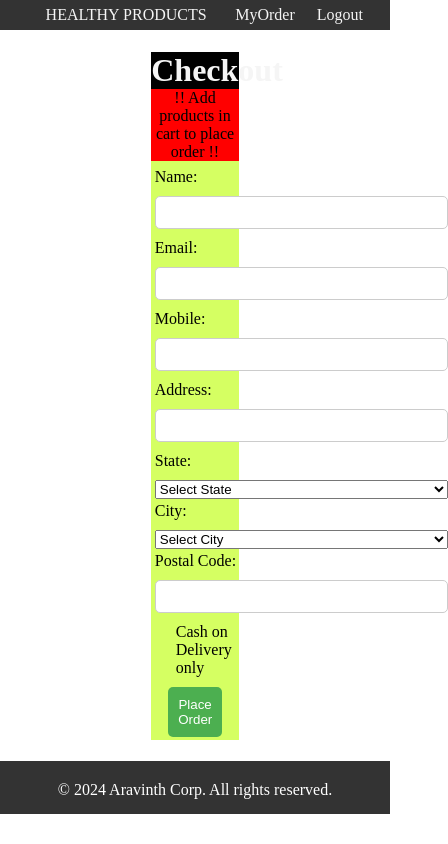
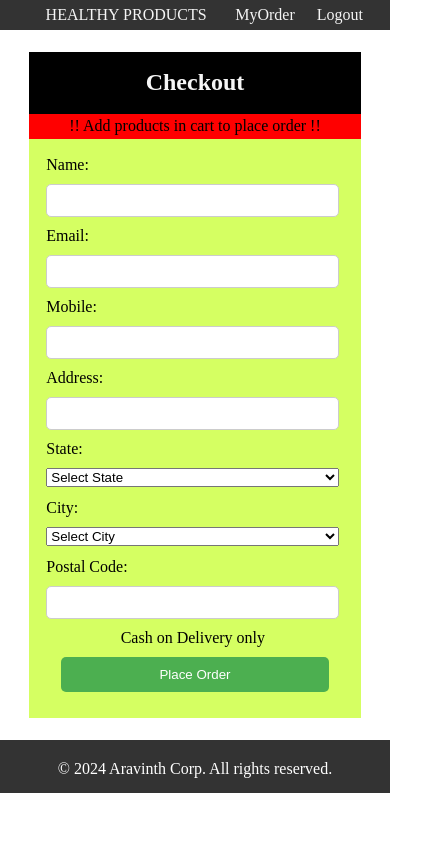
Before and after one commit to AravinthS75/Heathy-Products, a React (Create React App) app in the folder Healthy Product/: page /checkout in a window 390 px wide. Shown: the whole page, 448 px wide, since content can reach past the window. Built offline with nearby package versions, Linux system fonts and the light colour scheme; sample sign-in values are in the browser's storage.

Commit message:
Update Checkout.module.css

```diff
--- a/Healthy Product/src/pages/checkout/Checkout.module.css
+++ b/Healthy Product/src/pages/checkout/Checkout.module.css
@@ -62,5 +62,30 @@
   .errorMessage{
     background-color:red;
     width: 25%;
+    padding: 0.3%;
     text-align: center;
   }
+
+  /* For mobile devices */
+@media (max-width: 768px) {
+  .checkoutHead {
+    width: 95%; /* Adjust the width to fit the screen */
+    font-size: 1.5em; /* Decrease font size for better visibility */
+    padding: 5%; /* Increase padding for better visibility */
+  }
+
+  .checkoutForm {
+    width: 95%; /* Adjust the width to fit the screen */
+    padding: 5%; /* Increase padding for better visibility */
+  }
+
+  .checkoutButton {
+    margin-left: 5%; /* Adjust margin for better alignment */
+    margin-right: 5%; /* Adjust margin for better alignment */
+  }
+
+  .errorMessage {
+    width: 95%; /* Adjust the width to fit the screen */
+    padding: 1%;
+  }
+}
```
